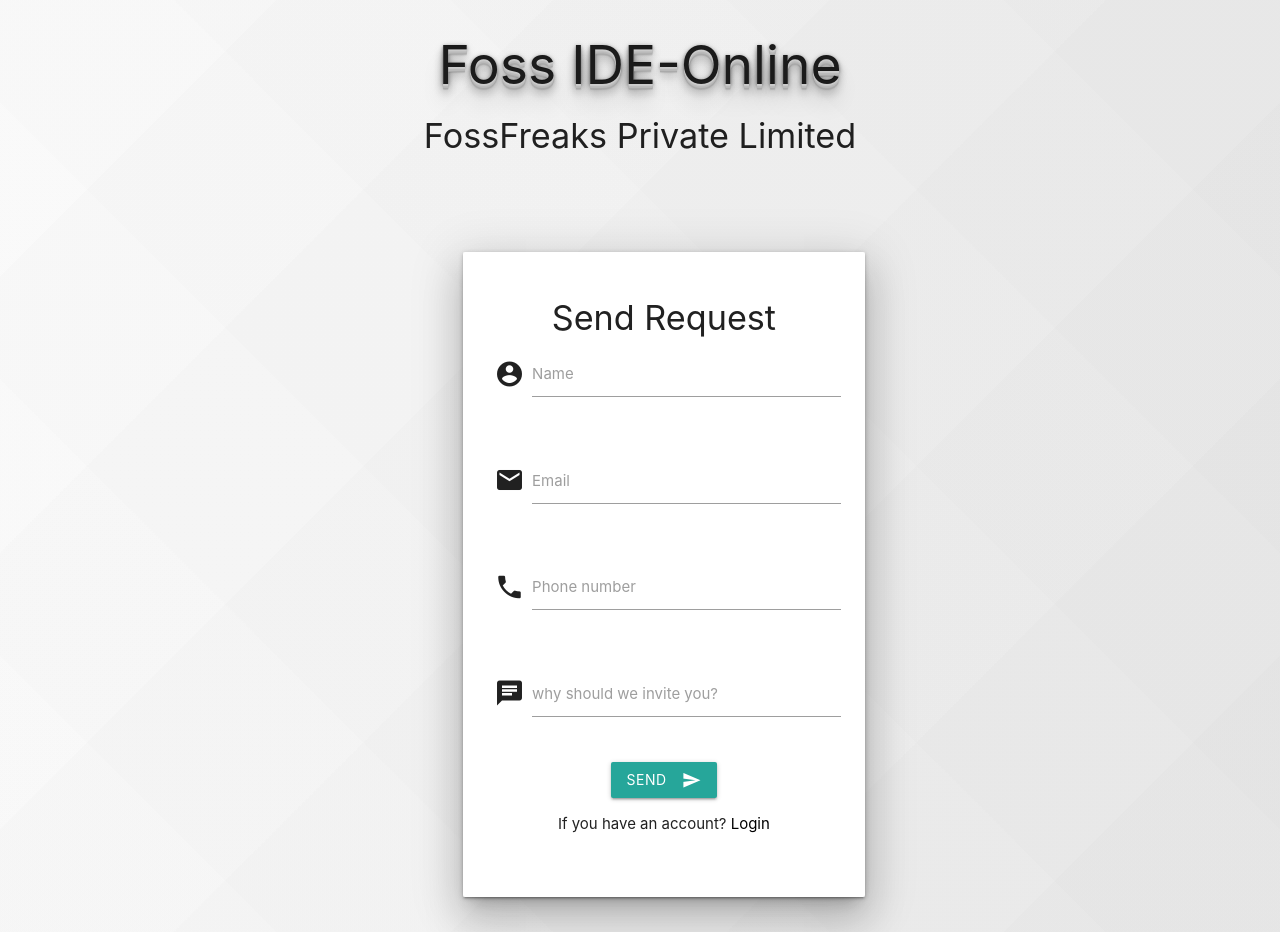
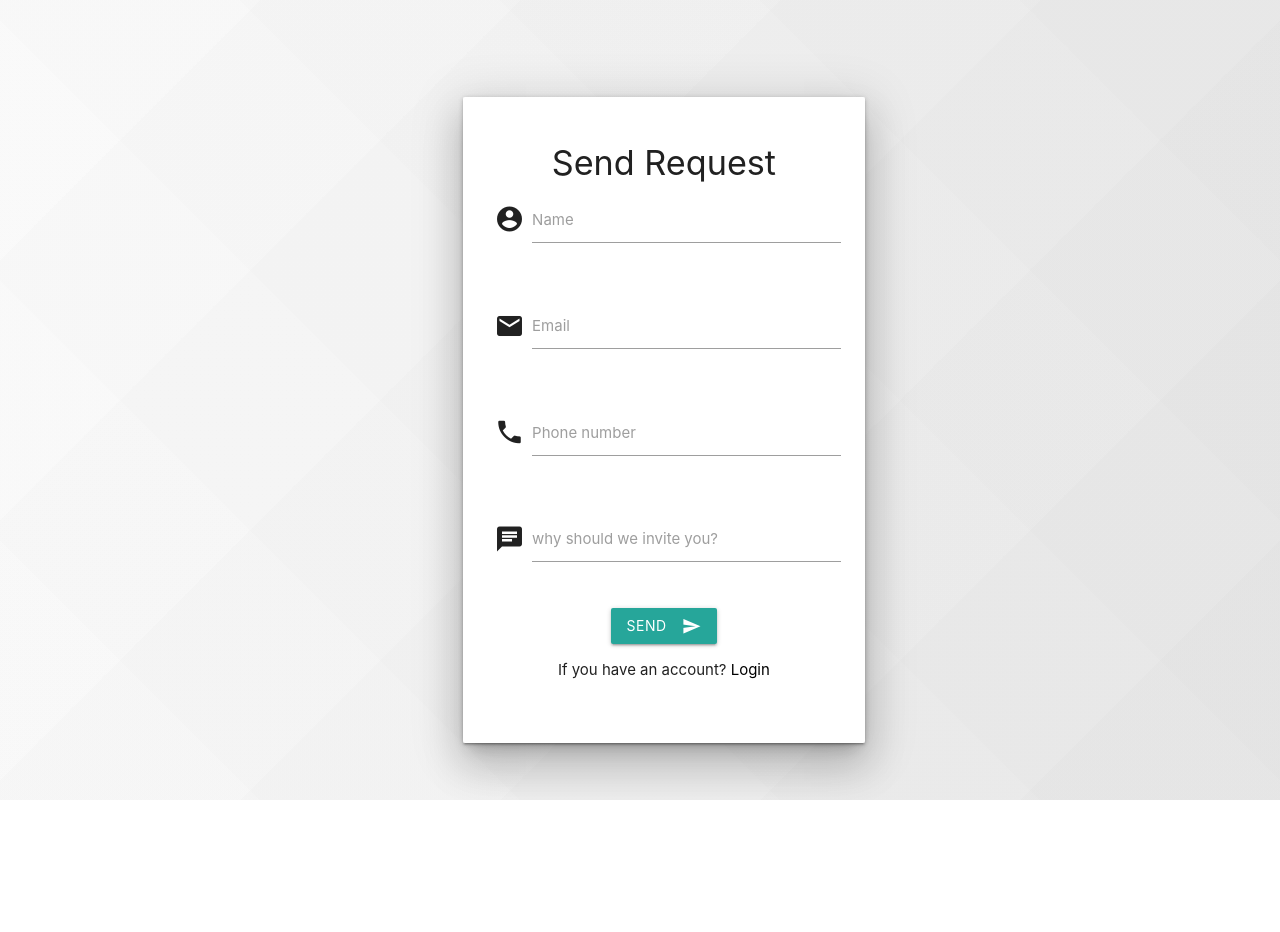
Before and after one commit to Rahulremo2k/loginpage-materialise-css, a plain HTML site: page register.html in a window 1280 px wide. After the commit the page ends 800 px from the top, so only its background shows below. Drawn offline with nearby package versions, Linux system fonts and the light colour scheme.

Commit message:
Update register.html

```diff
--- a/register.html
+++ b/register.html
@@ -6,11 +6,9 @@
     <link rel="stylesheet" href="https://cdnjs.cloudflare.com/ajax/libs/materialize/1.0.0/css/materialize.min.css">
     <link href='https://fonts.googleapis.com/css?family=Ubuntu:500' >
     <link rel="stylesheet" href="style.css" type='text/css'>
-    <title>FossFreaks</title>
+    <title>Sign Up</title>
 </head>
 <body>
-  <h2 class="center-align">Foss IDE-Online</h2>
-  <h4 class="center-align">FossFreaks Private Limited</h4>
  <div class="container">
     <div class="row">
     <div class="col l8 m8 s12 center-align">
```
